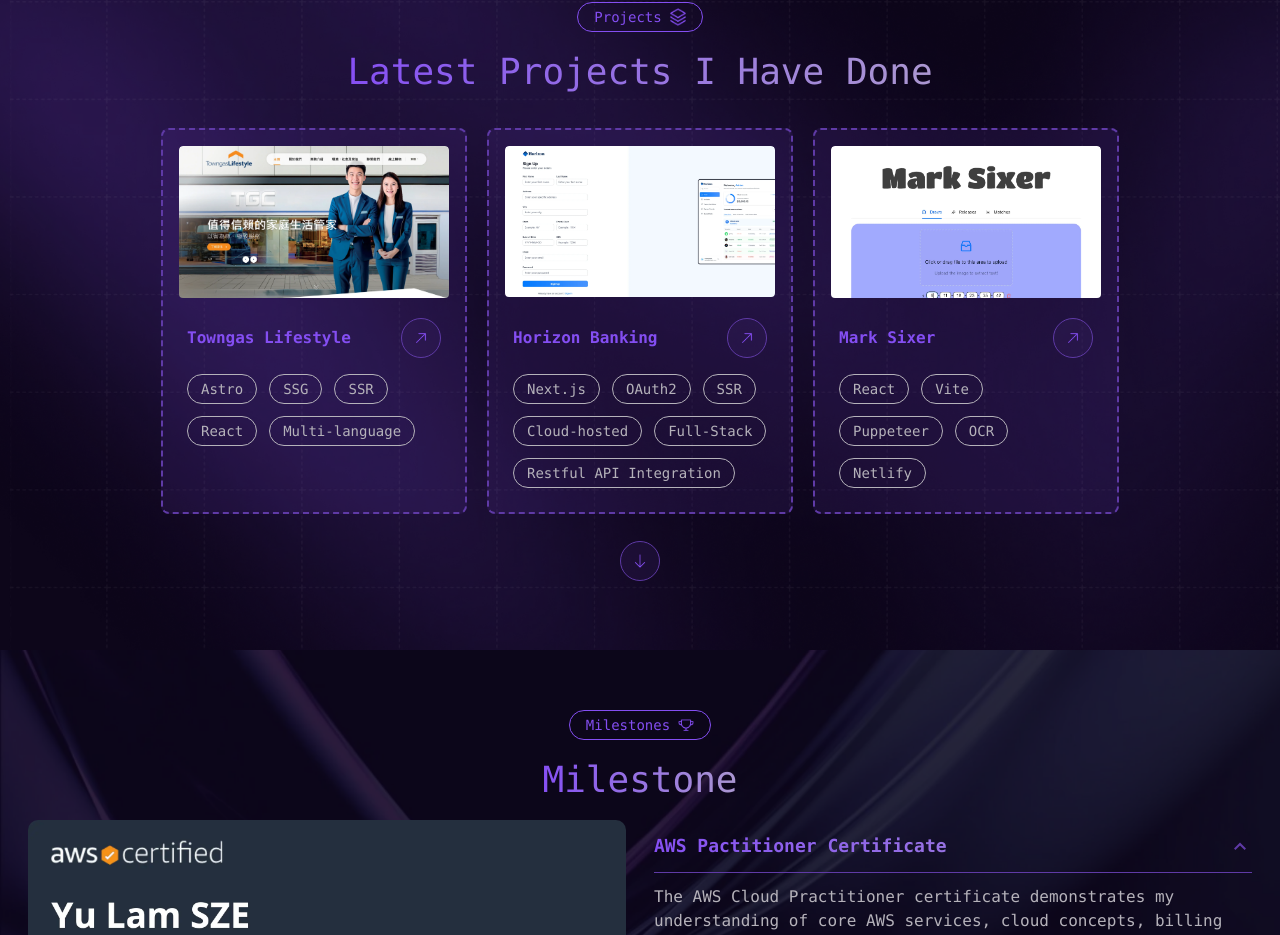
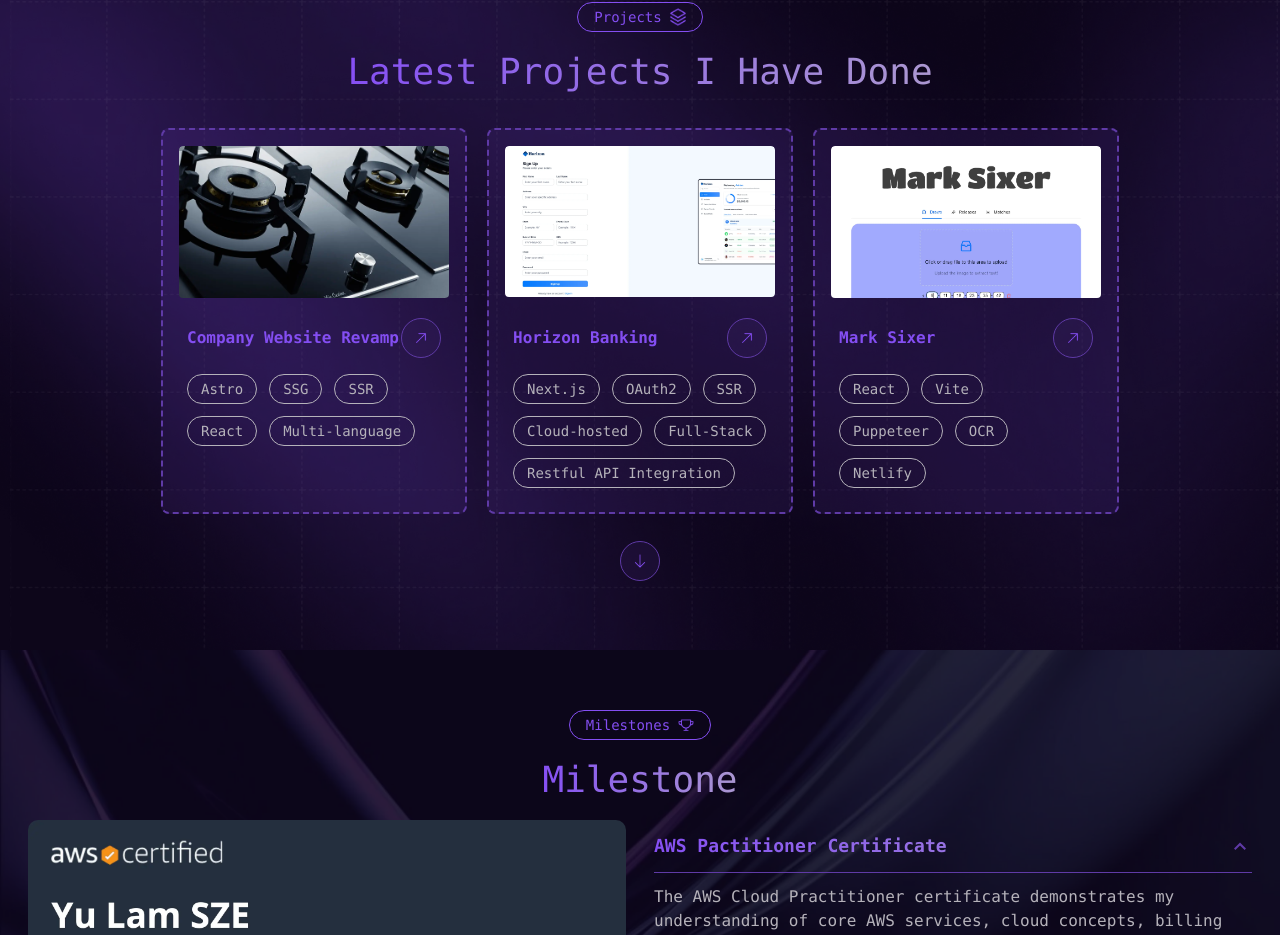
Before and after one commit to Marcussyl/marcussyl.github.io, a React (Vite) app: page / in a window 1280 px wide. Shown: the part 1406-2341 px from the top of the page. Built offline with nearby package versions, Linux system fonts and the light colour scheme.

Commit message:
feat: Replace project thumbnail with new utensil image and update project title and links

```diff
--- a/src/sections/Projects.jsx
+++ b/src/sections/Projects.jsx
@@ -11,14 +11,14 @@ import {
 const projects = [
   {
     projectId: "1",
-    thumbImgs: ["/assets/proj-thumbs/towngas-lifestyle.webp"],
-    title: "Towngas Lifestyle",
+    thumbImgs: ["/assets/proj-thumbs/utensil.webp"],
+    title: "Company Website Revamp",
     tags: ["Astro", "SSG", "SSR", "React", "Multi-language"],
     overview:
-      "A redesigned landing page project aimed at refreshing the digital identity of Towngas Lifestyle. This clean, responsive interface highlights the brand’s expanded offerings—from smart kitchens and home services to premium retail experiences.",
+      "A redesigned landing page project aimed at refreshing the digital identity of the company and highlights the brand’s expanded offerings—from smart kitchens and home services to premium retail experiences.",
     features: null,
     challenges: null,
-    githubLink: "https://github.com/Marcussyl/towngas-lifestyle-website",
+    githubLink: null,
     liveSiteLink: null,
     videoLink: "",
   },
```
Also changed, not shown: public/assets/proj-thumbs/towngas-lifestyle.webp (deleted), public/assets/proj-thumbs/utensil.webp (added).
